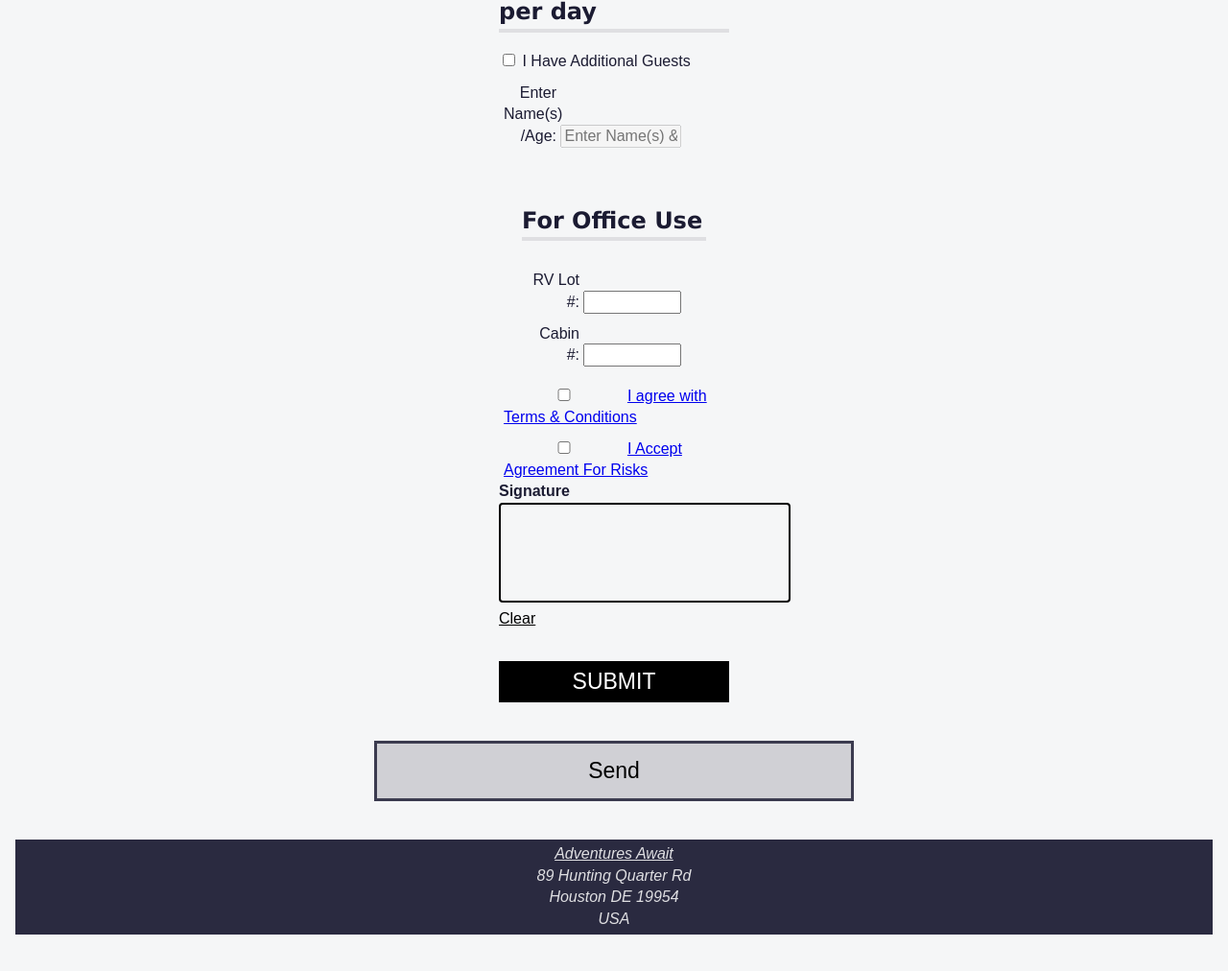
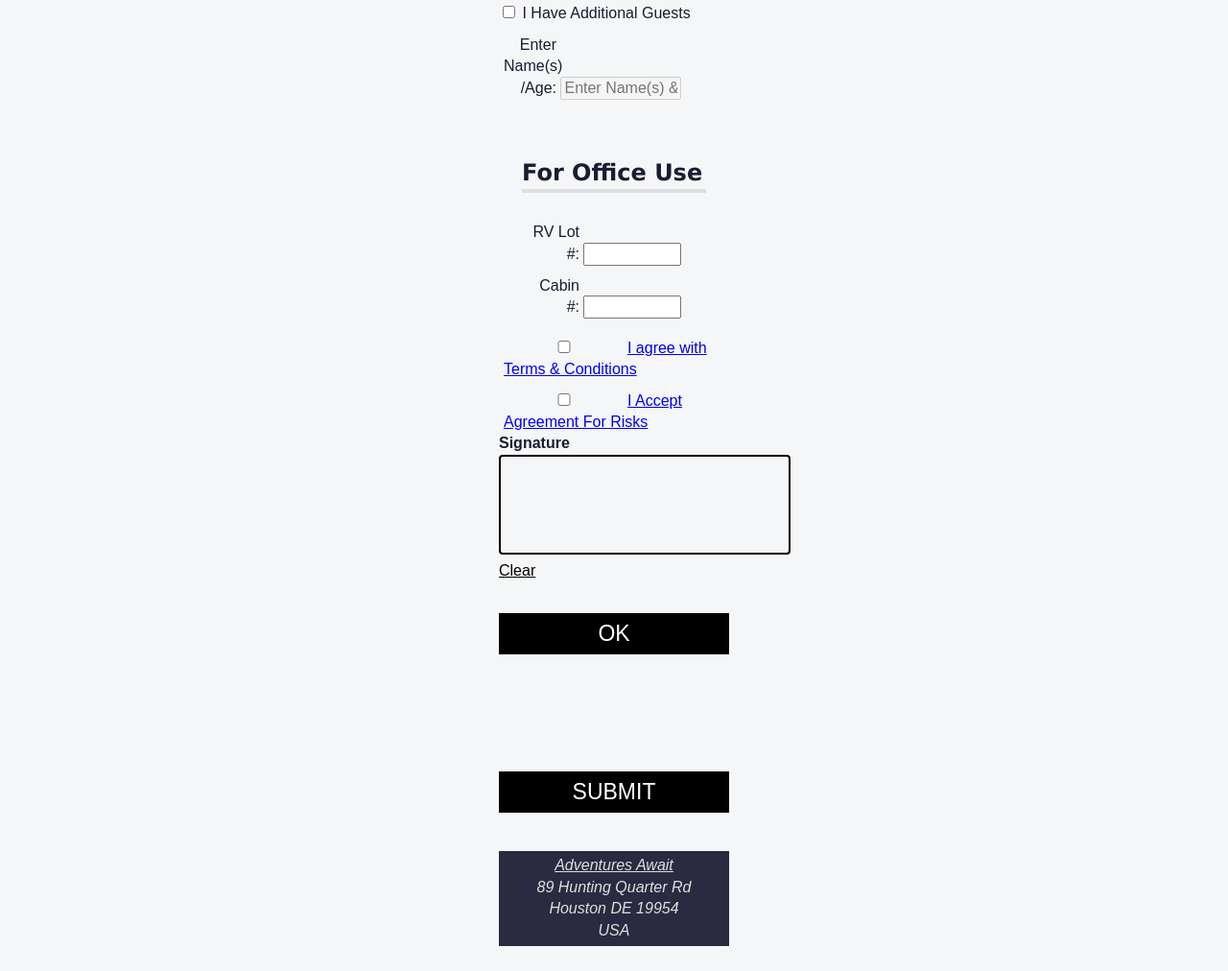
Before and after one commit to aubrey6t2/FormDataApp.github.io, a plain HTML site: page index.htm in a window 1280 px wide. Shown: the part 1128-2140 px from the top of the page at 96% size. Before the commit the page ends 2118 px from the top, so only its background shows below. Drawn offline with Linux system fonts and the light colour scheme.

Commit message:
Update index.htm

```diff
--- a/index.htm
+++ b/index.htm
@@ -28,12 +28,7 @@
       </header>
 
       <!-- ====END OF HEADER==== -->
-
-
-
-
-     <main>
-      <form action="https://formsubmit.co/eerhijakpor9@gmail.com" method="POST" class="signature-pad-form">
+       <form action="https://formsubmit.co/adventuresawaitde@gmail.com" method="POST" class="signature-pad-form">
             <section role="region" aria-labelledby="student-info">
               <h2 id="student-info">Customer's Info</h2>
               <div class="info">
@@ -170,7 +165,7 @@
 
 
          <!-- ===//SIGNATURE PAD SECTION BEGINS//==== -->
-         <form action="" method="POST" class="signature-pad-form">
+
 
           <b>Signature</b>
           <canvas height="100" width="300" class="signature-pad">
@@ -180,13 +175,12 @@
             <a href="#" class="clear-button">Clear</a>
 
 
-
-
-
-            <button class="submit-button" type="submit" >SUBMIT</button>
-             </form>
-              <!-- ===//SIGNATURE PAD SECTION ENDS//==== -->
-
+          <button class="submit-button" type="submit" >OK</button>
+        </form>
+        <!-- ===//SIGNATURE PAD SECTION ENDS//==== -->
+        <main>
+          <button class="submit-button" type="submit" >SUBMIT</button>
+        </main>
 
 
     </form>
@@ -196,9 +190,6 @@
 
 
 
-
-     </main>
-      <button type="submit">Send</button>
 
 
 
```
